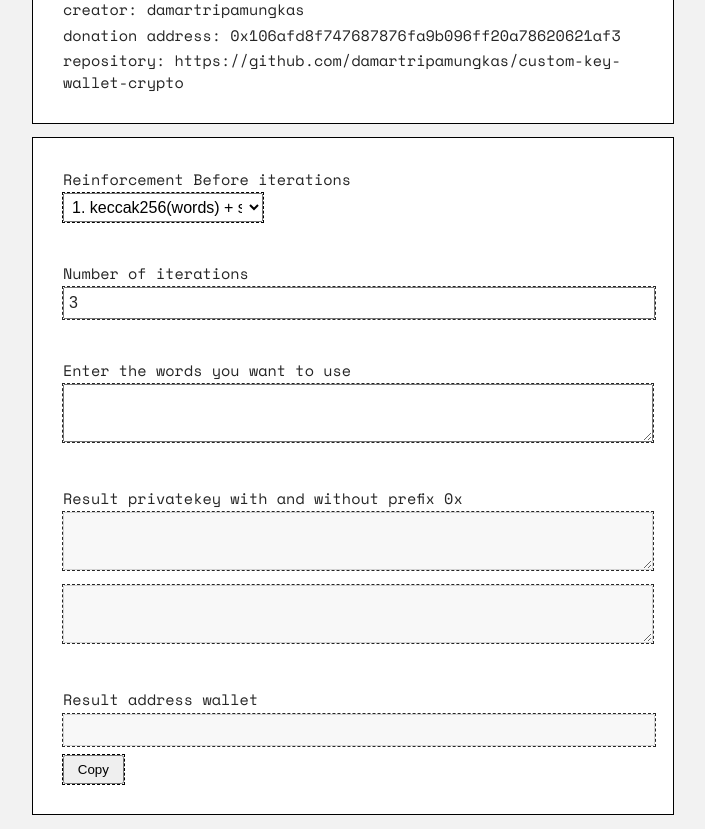
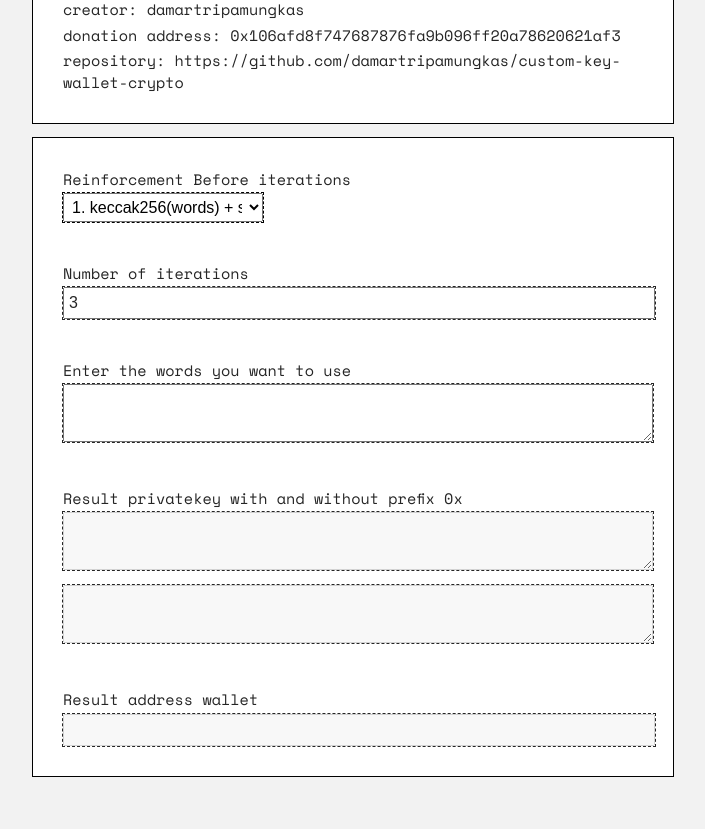
Before and after one commit to damartripamungkas/custom-key-wallet-crypto, a plain HTML site: page index.html in a window 1280 px wide. Shown: the part 105-934 px from the top of the page, without its empty margins (287-992 px from the left). After the commit the page ends 896 px from the top, so only its background shows below. Drawn offline with Linux system fonts and the light colour scheme; a script that the page names is missing.

Commit message:
fix: delete button "copy"

```diff
--- a/index.html
+++ b/index.html
@@ -16,7 +16,6 @@
     <link rel="stylesheet" href="./public/css/style.css" />
   </head>
   <body>
-    <center>
     <div class="container">
       <div class="card">
         <h1 class="mt-0">Custom Key Wallet Crypto</h1>
@@ -43,12 +42,7 @@
         <textarea id="input-2" aria-label="input-2"></textarea>
 
         <p class="pt-10 mb-0-5">Result privatekey with and without prefix 0x</p>
-          <textarea
-            class="w-full click-able"
-            id="result-1"
-            aria-label="result-1"
-            disabled
-          ></textarea>
+        <textarea class="w-full click-able" id="result-1" aria-label="result-1" disabled></textarea>
         <textarea
           class="w-full click-able mt-2-5"
           id="result-2"
@@ -58,10 +52,9 @@
 
         <p class="pt-10 mb-0-5">Result address wallet</p>
         <input class="click-able" id="result-3" aria-label="result-3" disabled />
-          <button id="copy-result-3" class="mt-2">Copy</button>
+        <!-- <button id="copy-result-3" class="mt-2">Copy</button> -->
       </div>
     </div>
-    </center>
 
     <script type="module">
       import { toUtf8Bytes, keccak256, sha512, Wallet } from "./public/js/ethers.min.js";
```
Lines whose indentation alone changed are shown as unchanged.
